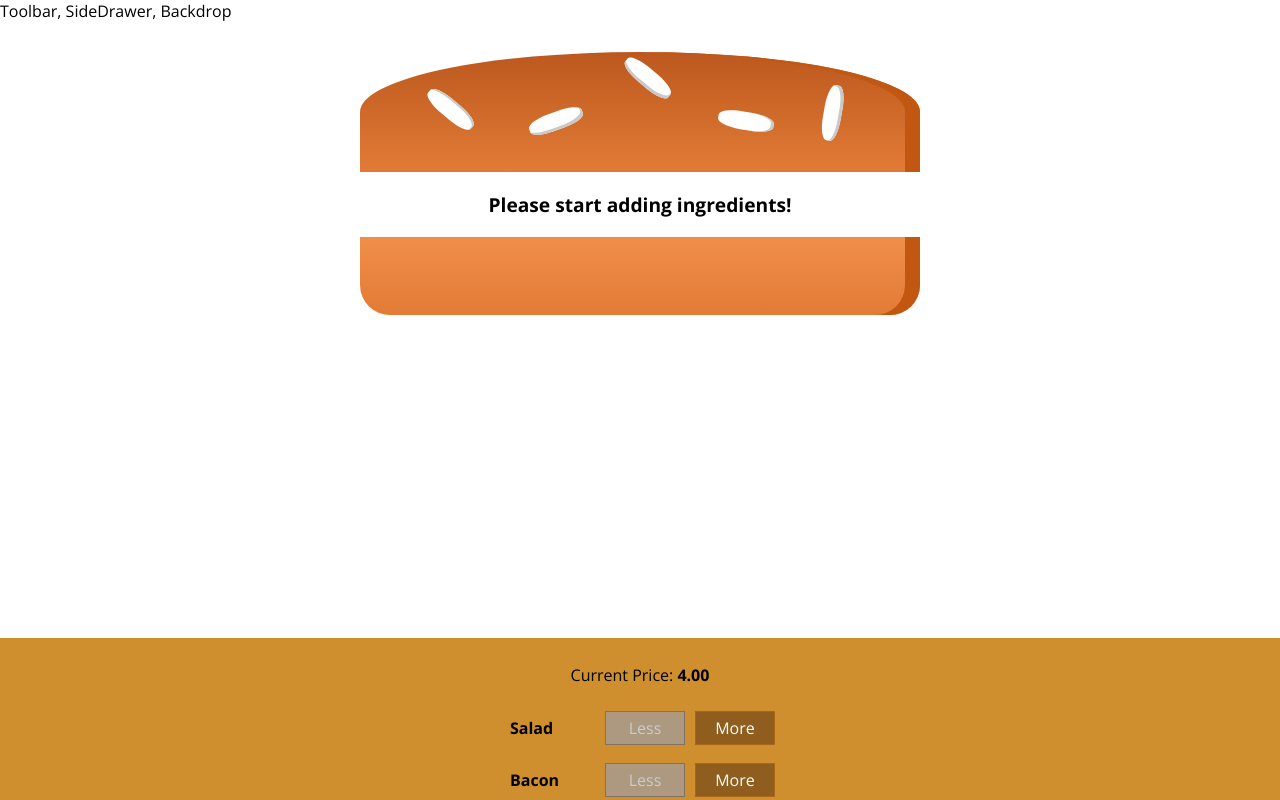
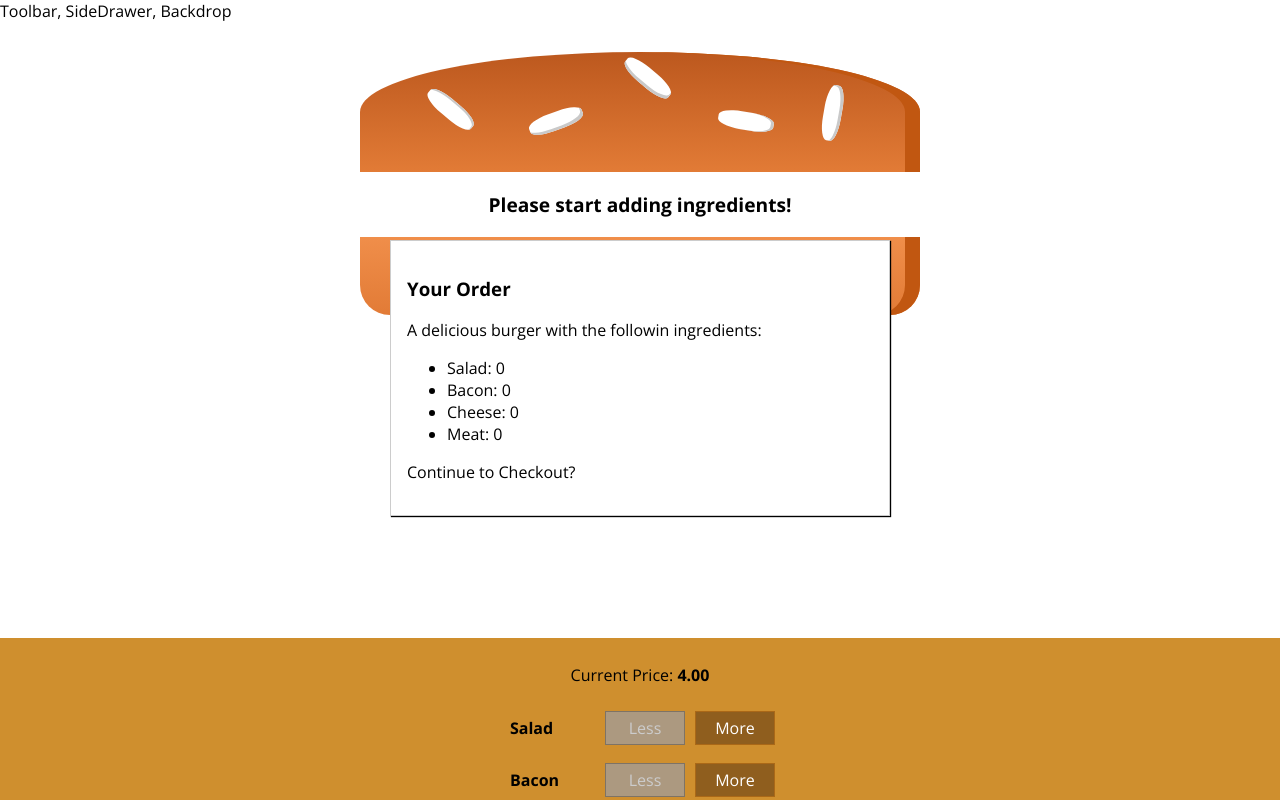
Before and after one commit to ahurm/burger-builder, a React app: page / in a window 1280 px wide. Shown: the top 800 px of the page. Built offline with nearby package versions, Linux system fonts and the light colour scheme.

Commit message:
138. Creating the Order Summary Modal

```diff
--- /dev/null
+++ b/src/components/Burger/OrderSummary/OrderSummary.js
@@ -0,0 +1,26 @@
+import React from 'react';
+
+import Auxiliary from '../../../hoc/Auxiliary';
+const orderSummary = (props) => {
+    const ingredientSummary = Object.keys(props.ingredients)
+        .map(igKey => {
+            return (
+            <li key={igKey}>
+                <span style={{textTransform: 'capitalize'}}>{igKey}</span>: {props.ingredients[igKey]}
+            </li>
+            );
+        });
+
+    return (
+        <Auxiliary>
+            <h3>Your Order</h3>
+            <p>A delicious burger with the followin ingredients:</p>
+            <ul>
+                {ingredientSummary}
+            </ul>
+            <p>Continue to Checkout?</p>
+        </Auxiliary>
+    );
+};
+
+export default orderSummary;
--- /dev/null
+++ b/src/components/UI/Modal/Modal.css
@@ -0,0 +1,20 @@
+.Modal {
+    position: fixed;
+    z-index: 500;
+    background-color: white;
+    width: 70%;
+    border: 1px solid #ccc;
+    box-shadow: 1px 1px 1px black;
+    padding: 16px;
+    left: 15%;
+    top: 30%;
+    box-sizing: border-box;
+    transition: all 0.3s ease-out;
+}
+
+@media (min-width: 600px) {
+    .Modal {
+        width: 500px;
+        left: calc(50% - 250px);
+    }
+}
--- /dev/null
+++ b/src/components/UI/Modal/Modal.js
@@ -0,0 +1,10 @@
+import React from 'react';
+
+import classes from './Modal.css';
+const modal = (props) => (
+    <div className={classes.Modal}>
+        {props.children}
+    </div>
+);
+
+export default modal;
--- a/src/containers/BurgerBuilder/BurgerBuilder.js
+++ b/src/containers/BurgerBuilder/BurgerBuilder.js
@@ -3,6 +3,8 @@
 import Auxiliary from '../../hoc/Auxiliary';
 import Burger from '../../components/Burger/Burger';
 import BuildControls from '../../components/Burger/BuildControls/BuildControls';
+import Modal from '../../components/UI/Modal/Modal';
+import OrderSummary from '../../components/Burger/OrderSummary/OrderSummary';
 
 const INGREDIENT_PRICES = {
     salad: 0.5,
@@ -79,6 +81,9 @@
         // {salad: true, meat: false, ...}
         return (
             <Auxiliary>
+                <Modal>
+                    <OrderSummary ingredients={this.state.ingredients} />
+                </Modal>
                 <Burger ingredients={this.state.ingredients} />
                 <BuildControls
                     ingredientAdded={this.addIngredientHandler}
```
Also changed, not shown: src/components/UI/Backdrop/Backdrop.js (added).
